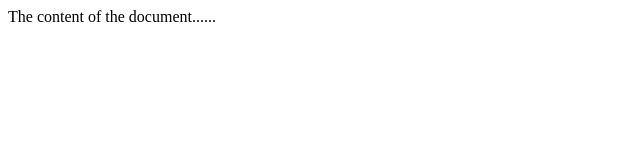
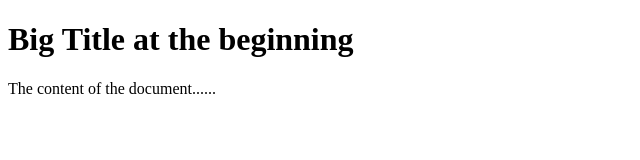
Before and after one commit to KevindeVilliers/helloWorld, a plain HTML site: page index.html in a window 1280 px wide. Shown: the whole page, without its empty margins (0-640 px from the left). Drawn offline with Linux system fonts and the light colour scheme.

Commit message:
Adding an h1 title

```diff
--- a/index.html
+++ b/index.html
@@ -5,6 +5,7 @@
 </head>
 
 <body>
+  <h1> Big Title at the beginning </h1>
 The content of the document......
 </body>
 
```
